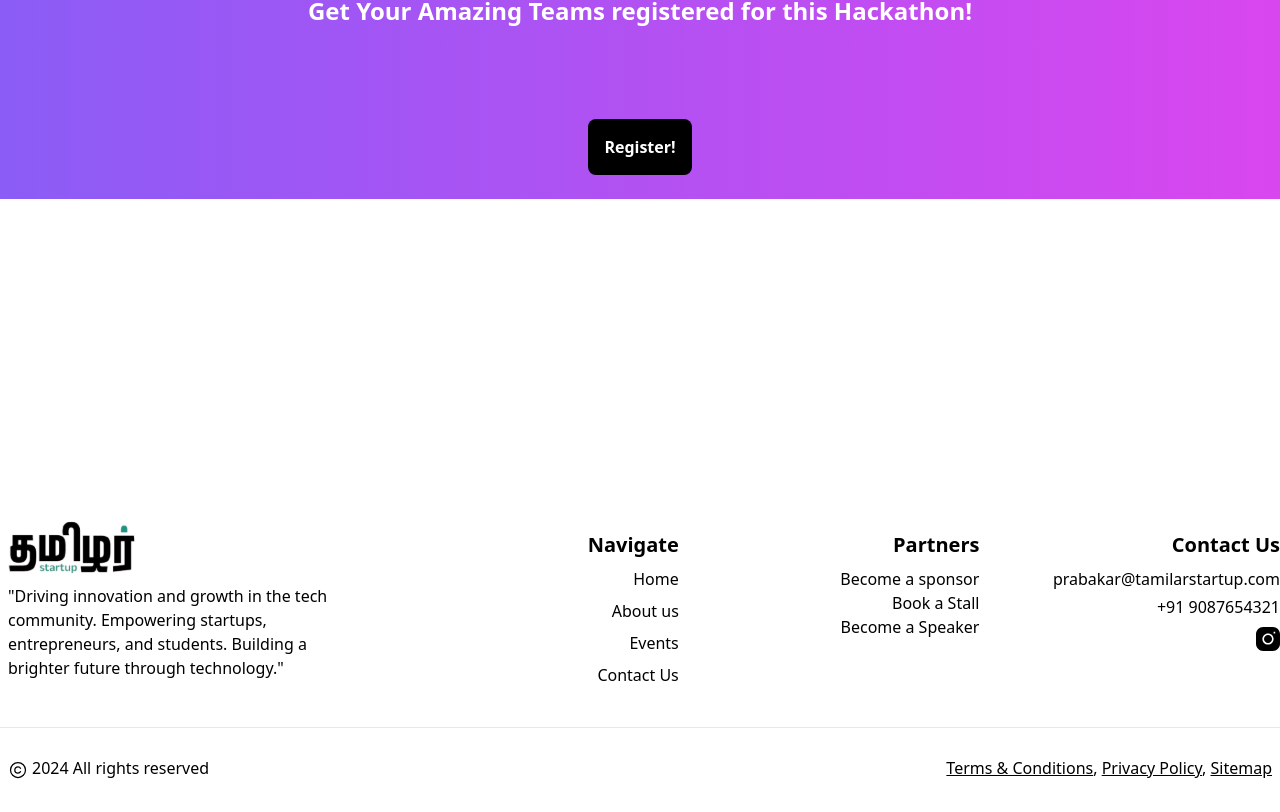
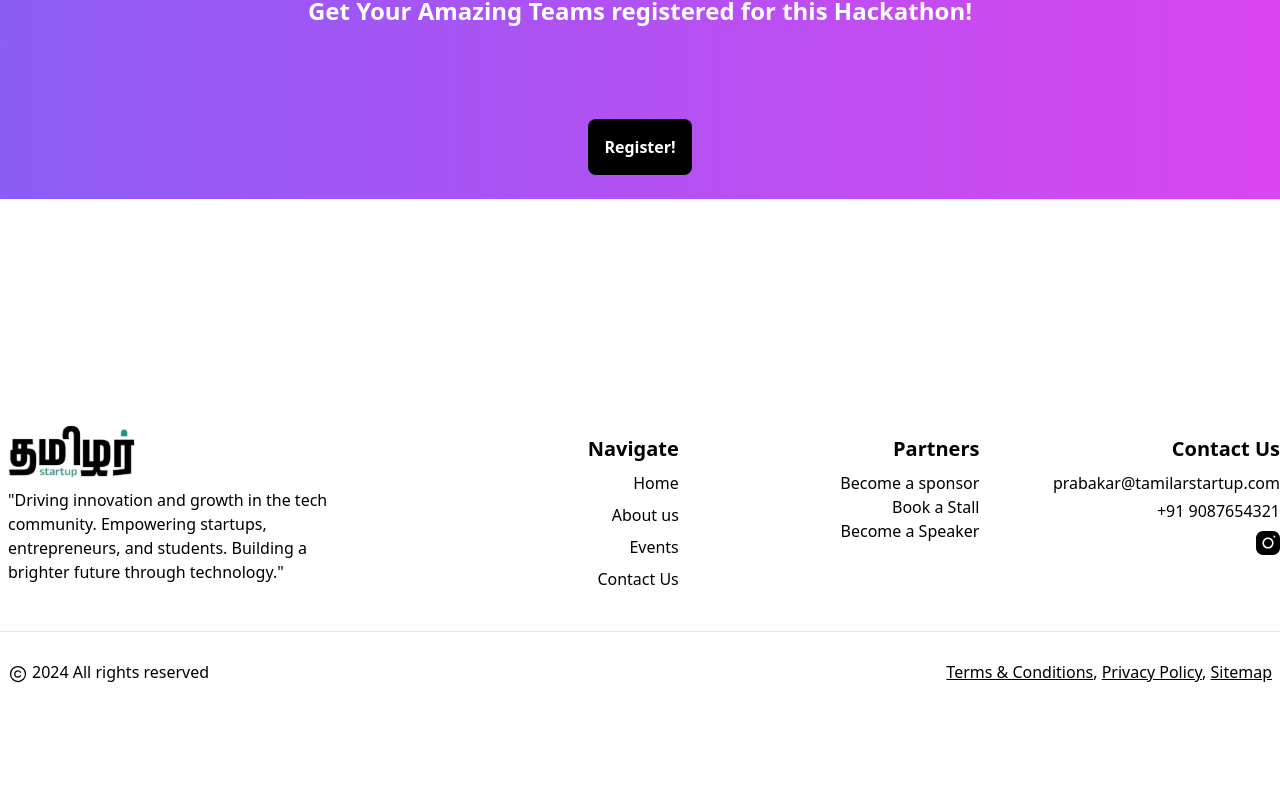
Before and after one commit to omega-1-dev/tamilar-startup-frontend, a React (Vite) app: page /hackathon in a window 1280 px wide. Shown: the part 4786-5598 px from the top of the page. After the commit the page ends 5502 px from the top, so only its background shows below. Built offline with nearby package versions, Linux system fonts and the light colour scheme; a web font is replaced by a local one.

Commit message:
update: added transition to the sidebar

```diff
--- a/src/components/layout/AppLayout.jsx
+++ b/src/components/layout/AppLayout.jsx
@@ -16,11 +16,11 @@ export default function (props) {
     <div {...props}>
       <Header className={`fixed top-0 w-screen`} openSideBar={openSideBar} />
       <SideBar
-        className={`lg:hidden ${showSideBar ? "flex" : "hidden"}`}
+        className={`lg:hidden ${showSideBar ? "flex" : "translate-x-96"} transition-all duration-500 ease-in-out `}
         onClose={closeSideBar}
       />
       {props.children}
-      <Footer className={`mt-80`} />
+      <Footer className={`mt-56`} />
     </div>
   );
 }
```
